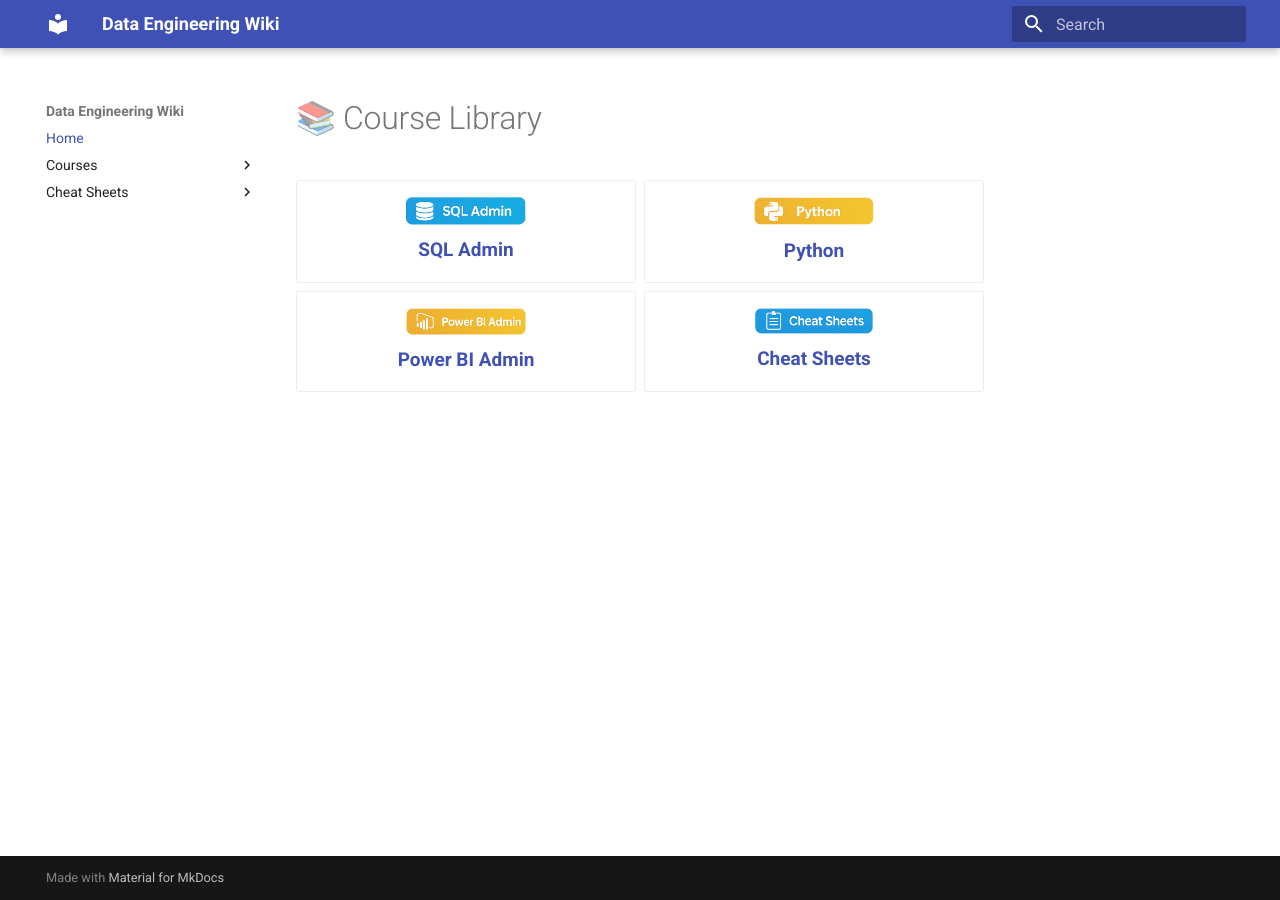
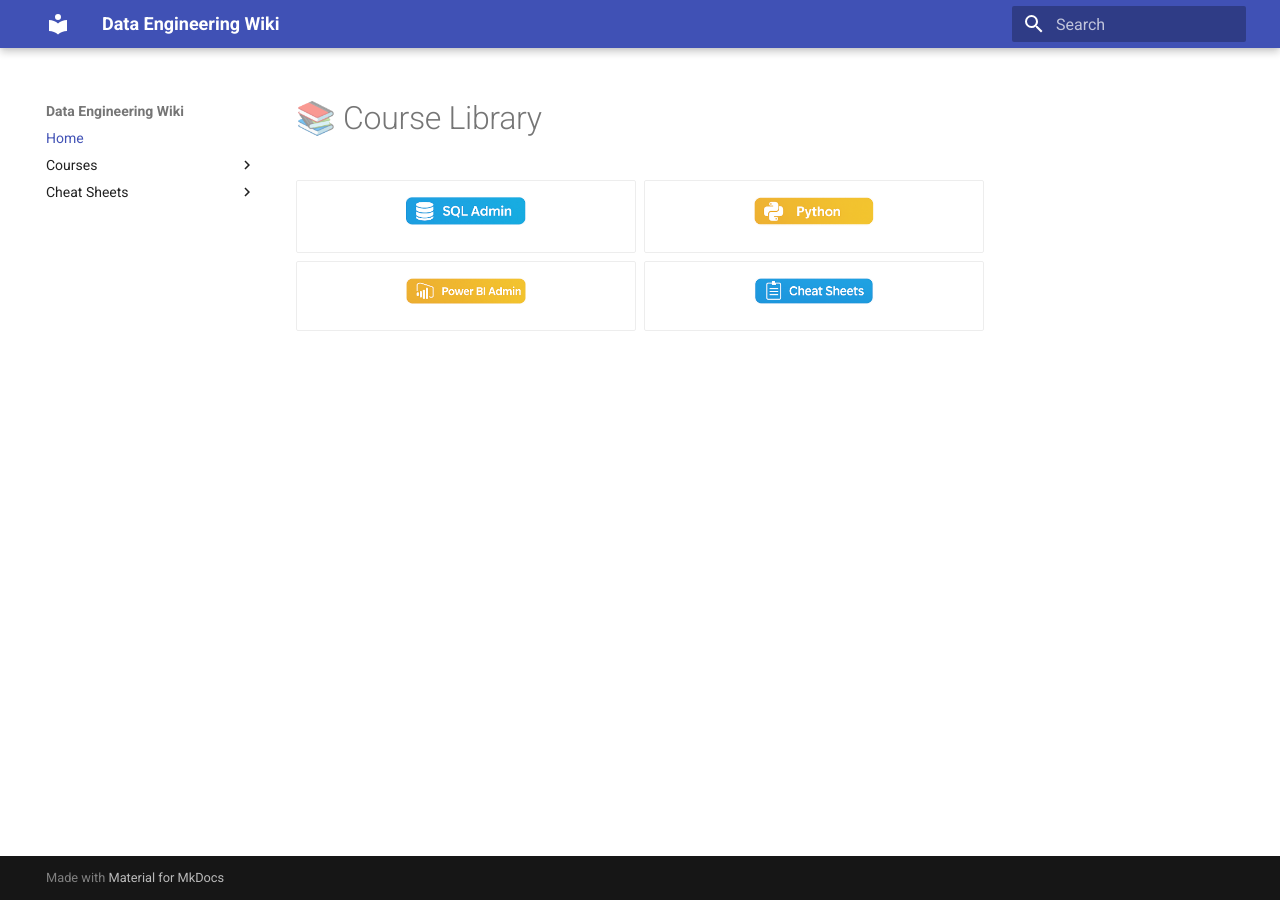
Before and after one commit to cpvardhan/data-engineering-wiki, an MkDocs documentation site: the page built from docs/index.md, in a window 1280 px wide. Built offline with MkDocs 1.6.1 and Material for MkDocs 9.7.7, drawn with Linux system fonts in a browser that asks for light colours.

Commit message:
Update index.md

```diff
--- a/docs/index.md
+++ b/docs/index.md
@@ -7,7 +7,7 @@
          alt="SQL Admin"
          style="width:120px;display:block;margin:0 auto 0.5rem;" />
     <span style="display:block;text-align:center;font-size:0.95rem;font-weight:600;">
-      SQL Admin
+
     </span>
   </a>
 
@@ -16,7 +16,7 @@
          alt="Python"
          style="width:120px;display:block;margin:0 auto 0.5rem;" />
     <span style="display:block;text-align:center;font-size:0.95rem;font-weight:600;">
-      Python
+
     </span>
   </a>
 
@@ -25,7 +25,7 @@
          alt="Power BI Admin"
          style="width:120px;display:block;margin:0 auto 0.5rem;" />
     <span style="display:block;text-align:center;font-size:0.95rem;font-weight:600;">
-      Power BI Admin
+
     </span>
   </a>
 
@@ -34,7 +34,7 @@
          alt="Cheat Sheets"
          style="width:120px;display:block;margin:0 auto 0.5rem;" />
     <span style="display:block;text-align:center;font-size:0.95rem;font-weight:600;">
-      Cheat Sheets
+
     </span>
   </a>
 
```
